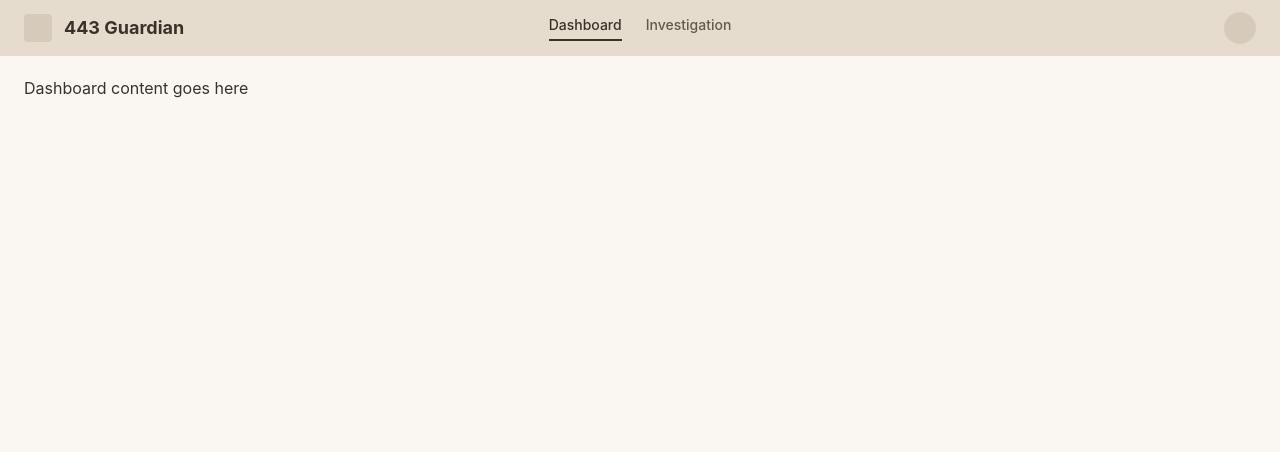
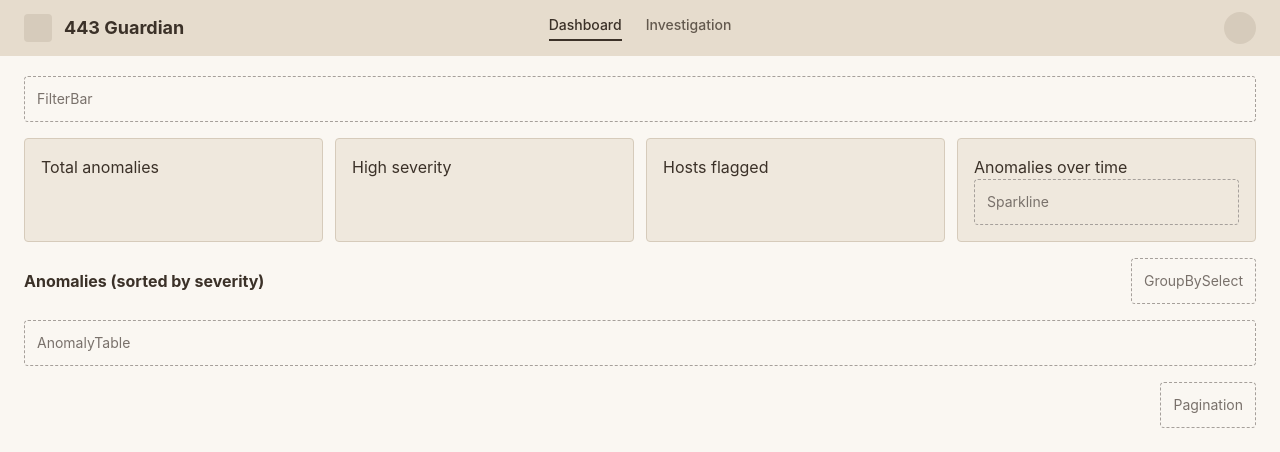
Before and after one commit to chadvitiya/Senior-Capstone-Project, a React (Vite) app in the folder frontend/: page / in a window 1280 px wide. Shown: the top 452 px of the page. Built offline with nearby package versions, Linux system fonts and the light colour scheme.

Commit message:
Lay out dashboard page

```diff
--- a/frontend/src/components/dashboard/StatCards.tsx
+++ b/frontend/src/components/dashboard/StatCards.tsx
@@ -1,7 +1,15 @@
+import Sparkline from './Sparkline'
+
 export default function StatCards() {
   return (
-    <div className="border border-dashed border-stone-400 rounded p-3 text-sm text-stone-500">
-      StatCards
+    <div className="grid grid-cols-4 gap-3">
+      <div className="bg-panel border border-line rounded p-4">Total anomalies</div>
+      <div className="bg-panel border border-line rounded p-4">High severity</div>
+      <div className="bg-panel border border-line rounded p-4">Hosts flagged</div>
+      <div className="bg-panel border border-line rounded p-4">
+        Anomalies over time
+        <Sparkline />
+      </div>
     </div>
   )
 }
--- a/frontend/src/pages/DashboardPage.tsx
+++ b/frontend/src/pages/DashboardPage.tsx
@@ -1,11 +1,28 @@
 import NavBar from '../components/layout/NavBar'
+import FilterBar from '../components/dashboard/FilterBar'
+import StatCards from '../components/dashboard/StatCards'
+import GroupBySelect from '../components/dashboard/GroupBySelect'
+import AnomalyTable from '../components/dashboard/AnomalyTable'
+import Pagination from '../components/dashboard/Pagination'
 
 export default function DashboardPage() {
   return (
     <div>
       <NavBar />
-      <main className="px-6 py-5">
-        Dashboard content goes here
+      <main className="px-6 py-5 flex flex-col gap-4">
+        <FilterBar />
+        <StatCards />
+
+        <div className="flex justify-between items-center">
+          <h2 className="font-bold">Anomalies (sorted by severity)</h2>
+          <GroupBySelect />
+        </div>
+
+        <AnomalyTable />
+
+        <div className="flex justify-end">
+          <Pagination />
+        </div>
       </main>
     </div>
   )
```
